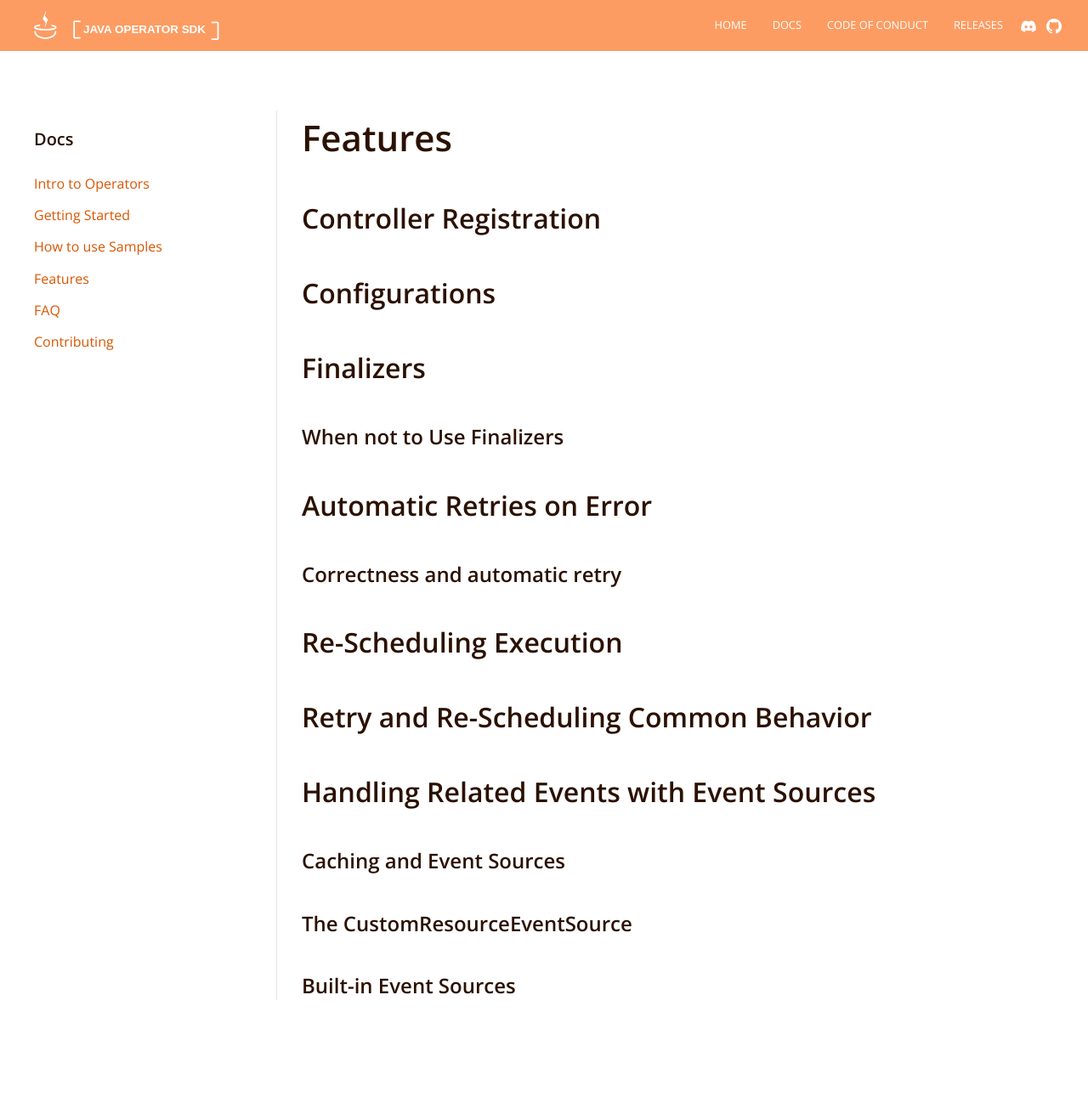
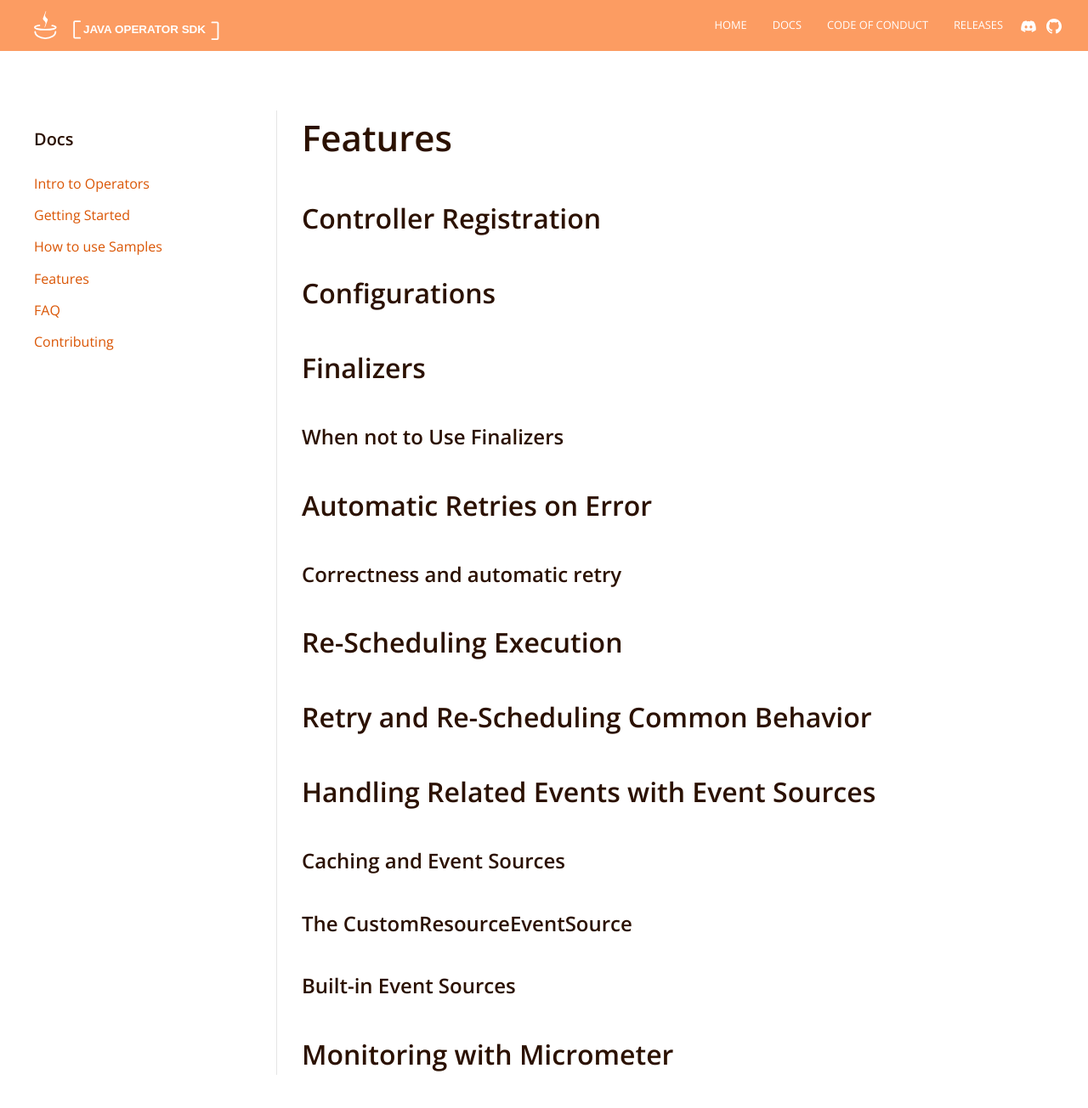
Before and after one commit to operator-framework/java-operator-sdk, a Jekyll site: the page built from docs/documentation/features.md, in a window 1280 px wide and 1335 px high. Shown: the top 1304 px of the window at 85% size. Built offline with Jekyll 4.4.1, drawn with Linux system fonts in a browser that asks for light colours; nearby versions of some CDN libraries.

Commit message:
docs: added monitoring section

```diff
--- a/docs/documentation/features.md
+++ b/docs/documentation/features.md
@@ -30,3 +30,5 @@ permalink: /docs/features
 ### The CustomResourceEventSource
 
 ### Built-in Event Sources
+
+## Monitoring with Micrometer
```
